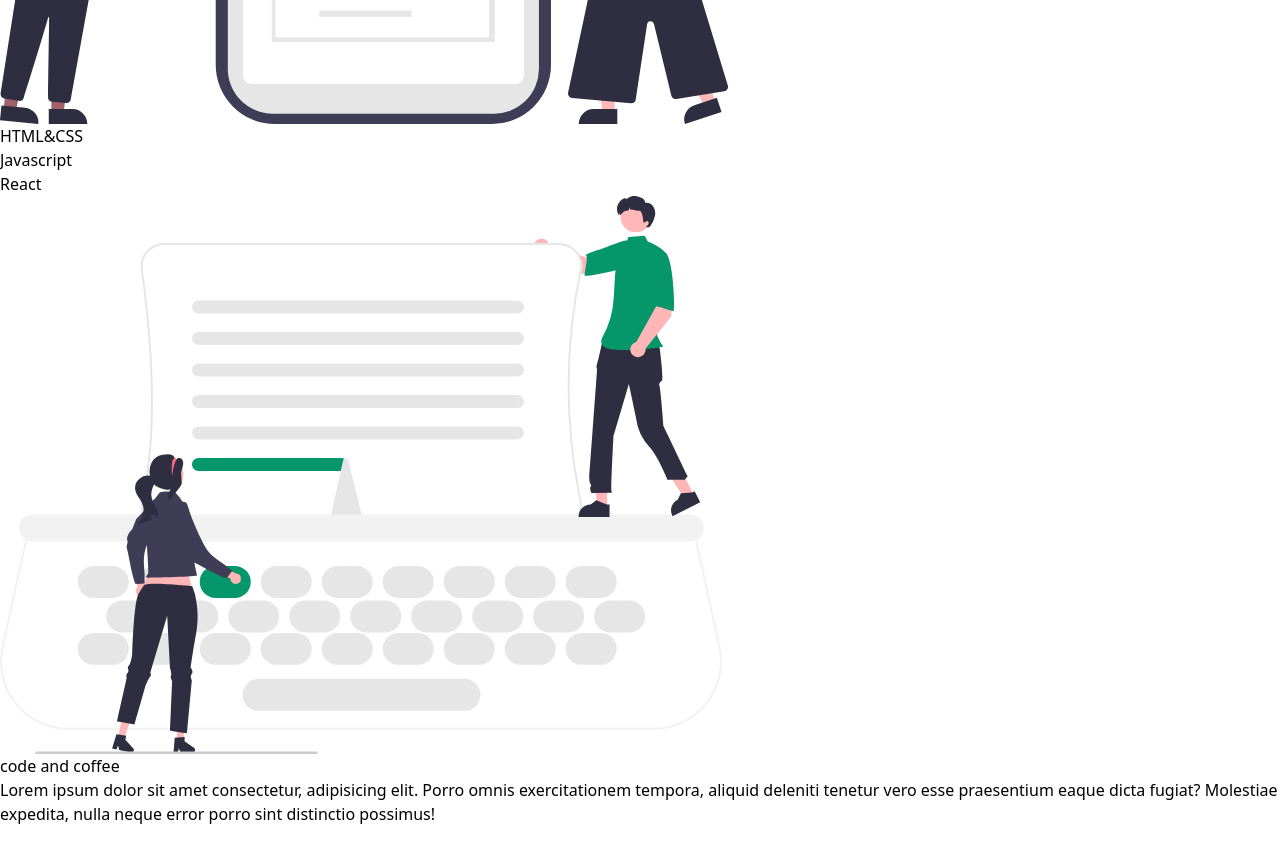
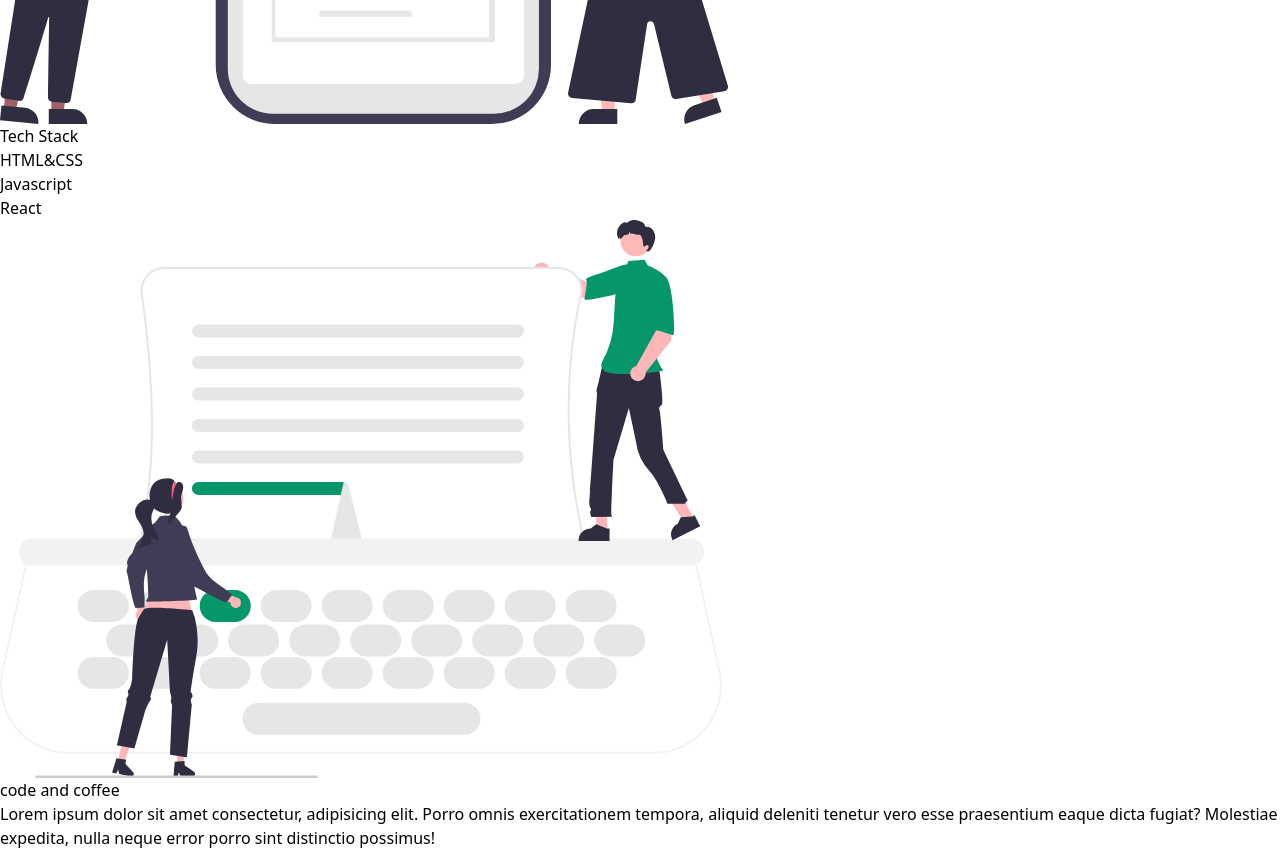
Before and after one commit to arianbod/react-tailwind-portfolio, a React (Vite) app: page / in a window 1280 px wide. Shown: the part 780-1630 px from the top of the page. Before the commit the page ends 1606 px from the top, so only its background shows below. Built offline with nearby package versions, Linux system fonts and the light colour scheme.

Commit message:
text variable added

```diff
--- a/src/components/Skills.jsx
+++ b/src/components/Skills.jsx
@@ -7,7 +7,8 @@ const Skills = () => {
 		<section
 			className='py-20 align-element'
 			id='skills'>
-			<SectionTitle />
+			<SectionTitle text='Tech Stack' />
+			<div className='align-sections py-16 grid gap-8 md:grid-cols-2 lg:grid-cols-3'>
 				{skills.map((skillItem) => {
 					return (
 						<SkillsCard
@@ -16,6 +17,7 @@ const Skills = () => {
 						/>
 					);
 				})}
+			</div>
 		</section>
 	);
 };
```
Lines whose indentation alone changed are shown as unchanged.
